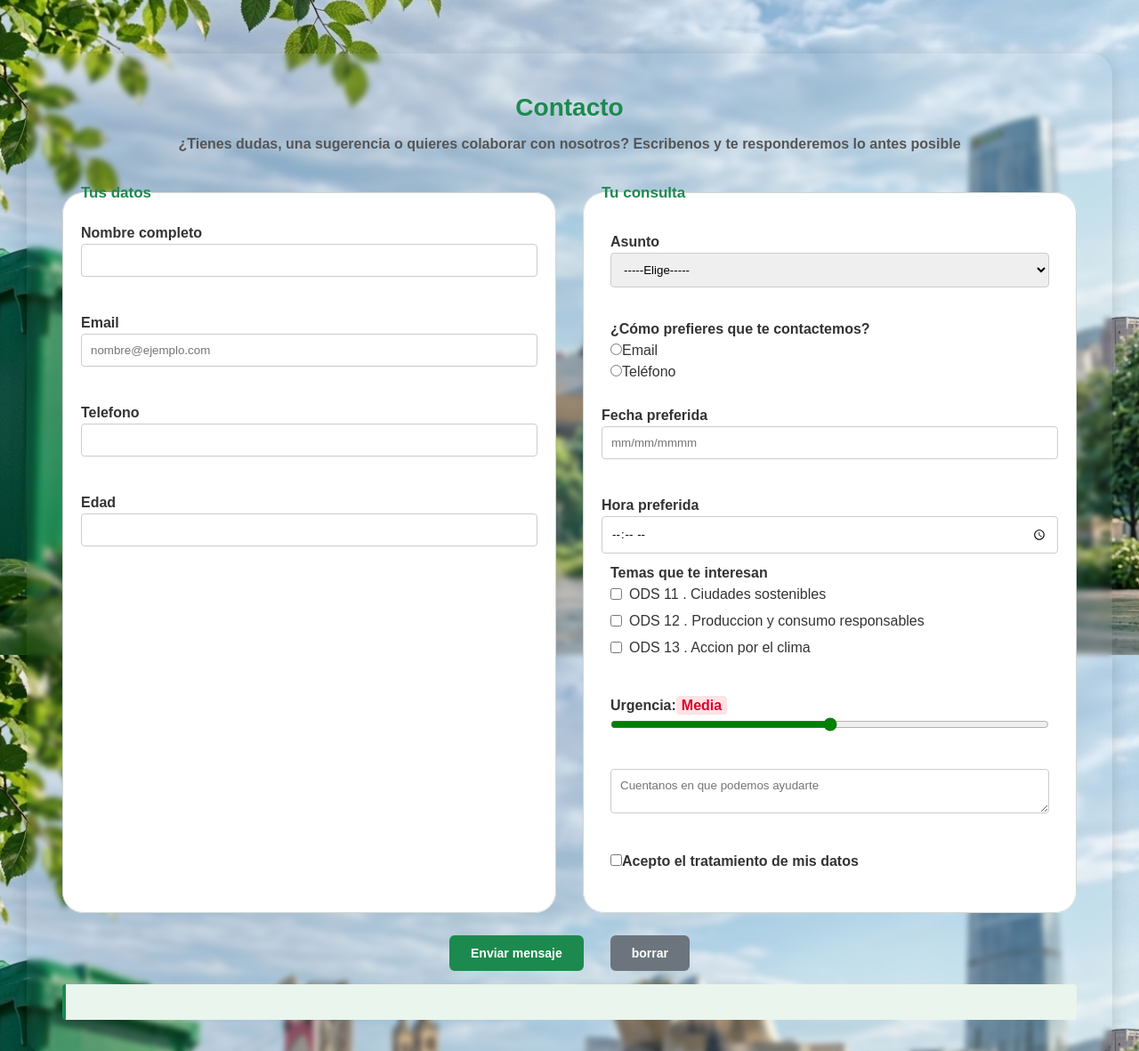
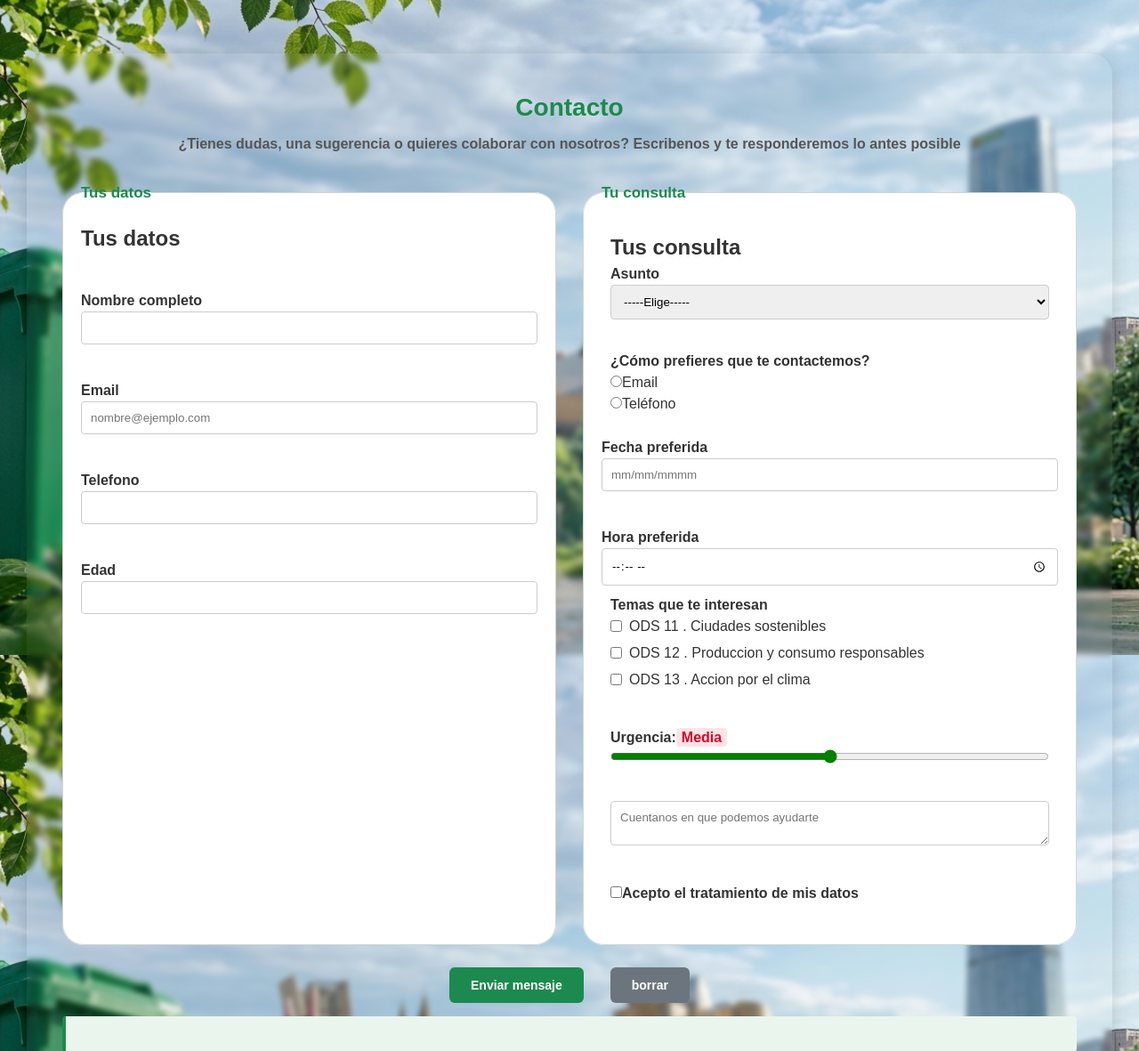
Before and after one commit to alexiadlrv/Reto_ODS, a PHP site: page /contacto.php in a window 1280 px wide. Shown: the part 64-1245 px from the top of the page at 89% size. Run offline with PHP 8.4, Linux system fonts and the light colour scheme.

Commit message:
guardando cambios

```diff
--- a/web/contacto.php
+++ b/web/contacto.php
@@ -196,6 +196,7 @@
                     <fieldset>
                         <legend>Tus datos</legend>
                         <div class="contenedorDatos">
+                            <h2>Tus datos</h2>
                                 <div class="DatosHijos">
                                     <label for="nombre">Nombre completo</label>
                                     <input type="text" name="nombre" id="nombre" placehoder="Nombre y apellidos">
@@ -221,6 +222,7 @@
                     <fieldset>
                         <legend>Tu consulta</legend>
                         <div class="grupos">
+                            <h2>Tus consulta</h2>
                             <label for="asunto">Asunto</label>
                             <select name="asunto" id="asunto">
                                 <option value="elige">-----Elige-----</option>
```
